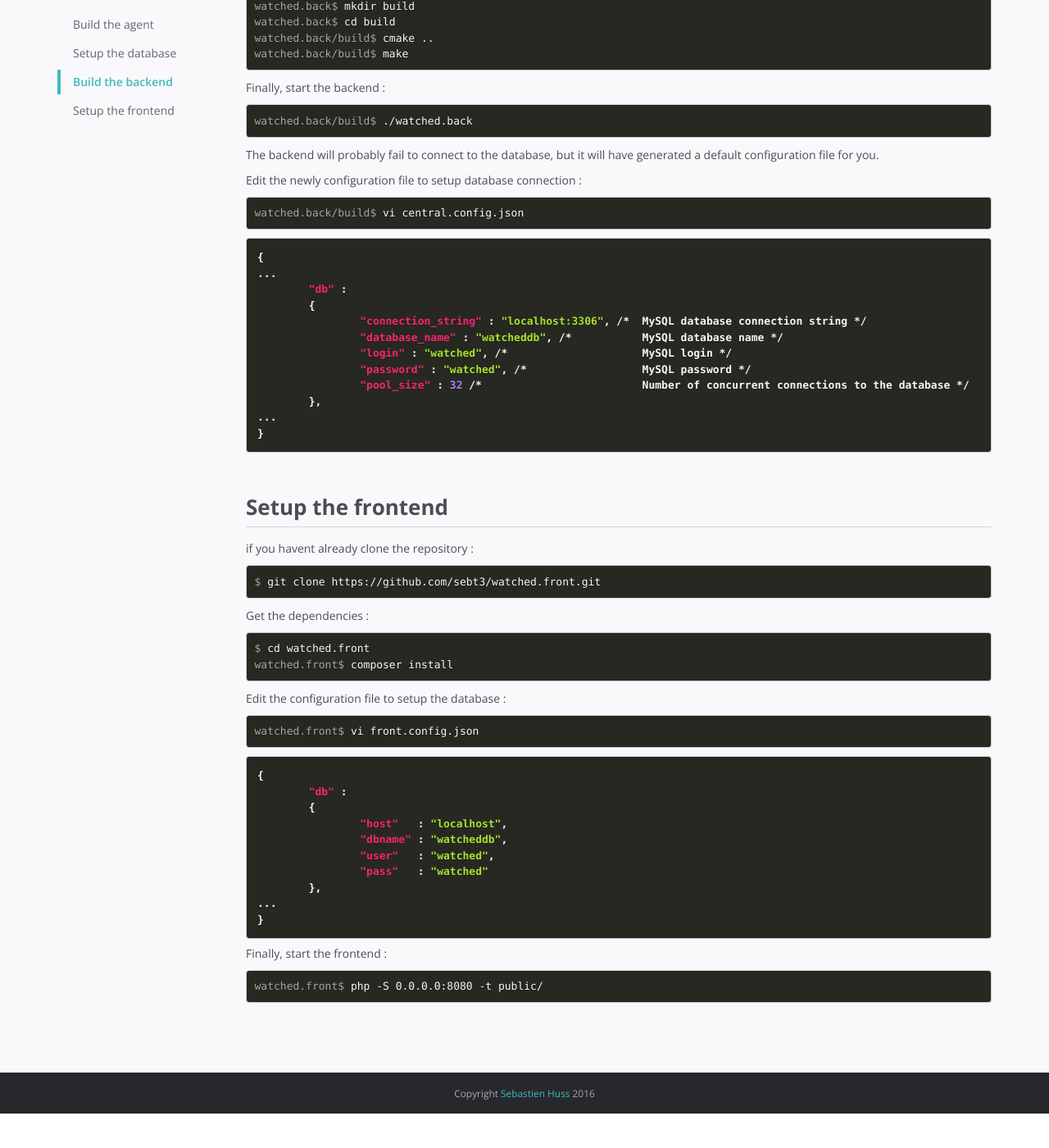
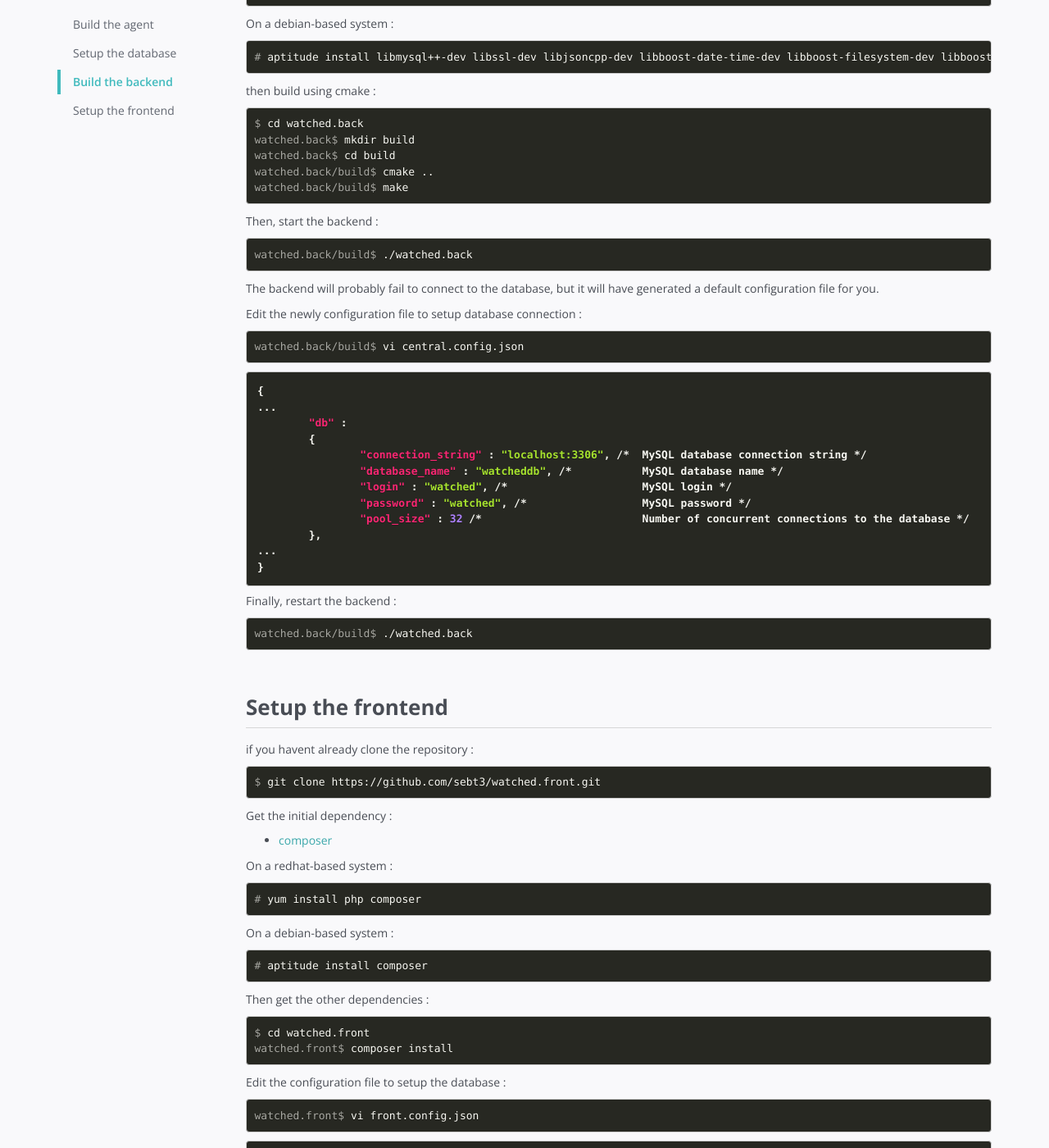
Before and after one commit to sebt3/sebt3.github.io, a Jekyll site: the page built from watched/doc/install/index.html, in a window 1280 px wide and 1400 px high, scrolled down 3259 px. Shown: the whole window at 82% size. Built offline with Jekyll 4.4.1, drawn with Linux system fonts in a browser that asks for light colours; before the commit the page ends 4617 px from its top, so only the background shows below that; some of the changed text lies outside the part shown.

Commit message:
Corrections mineurs de la doc d'install

```diff
--- a/index.html
+++ b/index.html
@@ -2,4 +2,6 @@
 layout: default
 ---
 
+<p>
 There's nothing to see in here, move to <a href="/watched/">Watched</a>.
+</p>
--- a/watched/doc/install/index.html
+++ b/watched/doc/install/index.html
@@ -25,6 +25,8 @@ doc_icon: fa-download
    </ul>
    </li>
   </ul>
+  <p>On a redhat-based system :</p>
+  <pre class="code"><span class="prompt">#</span> yum install boost-devel jsoncpp-devel openssl-devel</pre>
   <p>On a debian-based system :</p>
   <pre class="code"><span class="prompt">#</span> aptitude install libssl-dev libjsoncpp-dev libboost-date-time-dev libboost-filesystem-dev libboost-regex-dev libboost-system-dev libboost-thread-dev</pre>
   <p>then build using cmake :</p>
@@ -144,6 +146,8 @@ commit;</code></pre>
    </ul>
    </li>
   </ul>
+  <p>On a redhat-based system :</p>
+  <pre class="code"><span class="prompt">#</span> yum install boost-devel jsoncpp-devel openssl-devel mysql++-devel</pre>
   <p>On a debian-based system :</p>
   <pre class="code"><span class="prompt">#</span> aptitude install libmysql++-dev libssl-dev libjsoncpp-dev libboost-date-time-dev libboost-filesystem-dev libboost-regex-dev libboost-system-dev libboost-thread-dev</pre>
   <p>then build using cmake :</p>
@@ -152,7 +156,7 @@ commit;</code></pre>
 <span class="prompt">watched.back$</span> cd build
 <span class="prompt">watched.back/build$</span> cmake ..
 <span class="prompt">watched.back/build$</span> make</pre>
-  <p>Finally, start the backend :</p>
+  <p>Then, start the backend :</p>
   <pre class="code"><span class="prompt">watched.back/build$</span> ./watched.back</pre>
   <p>The backend will probably fail to connect to the database, but it will have generated a default configuration file for you.</p>
   <p>Edit the newly configuration file to setup database connection :</p>
@@ -169,7 +173,8 @@ commit;</code></pre>
         },
 ...
 }</code></pre>
-
+  <p>Finally, restart the backend :</p>
+  <pre class="code"><span class="prompt">watched.back/build$</span> ./watched.back</pre>
  </div>
 </section>
 
@@ -178,7 +183,16 @@ commit;</code></pre>
  <div class="section-block">
   <p>if you havent already clone the repository :</p>
   <pre class="code"><span class="prompt">$</span> git clone https://github.com/sebt3/watched.front.git</pre>
-  <p>Get the dependencies :</p>
+  <p>Get the initial dependency :</p>
+  <ul>
+   <li><a href="https://getcomposer.org/">composer</a></li>
+   </li>
+  </ul>
+  <p>On a redhat-based system :</p>
+  <pre class="code"><span class="prompt">#</span> yum install php composer</pre>
+  <p>On a debian-based system :</p>
+  <pre class="code"><span class="prompt">#</span> aptitude install composer</pre>
+  <p>Then get the other dependencies :</p>
   <pre class="code"><span class="prompt">$</span> cd watched.front
 <span class="prompt">watched.front$</span> composer install</pre>
   <p>Edit the configuration file to setup the database :</p>
```
Also changed, not shown: 1 other file.
